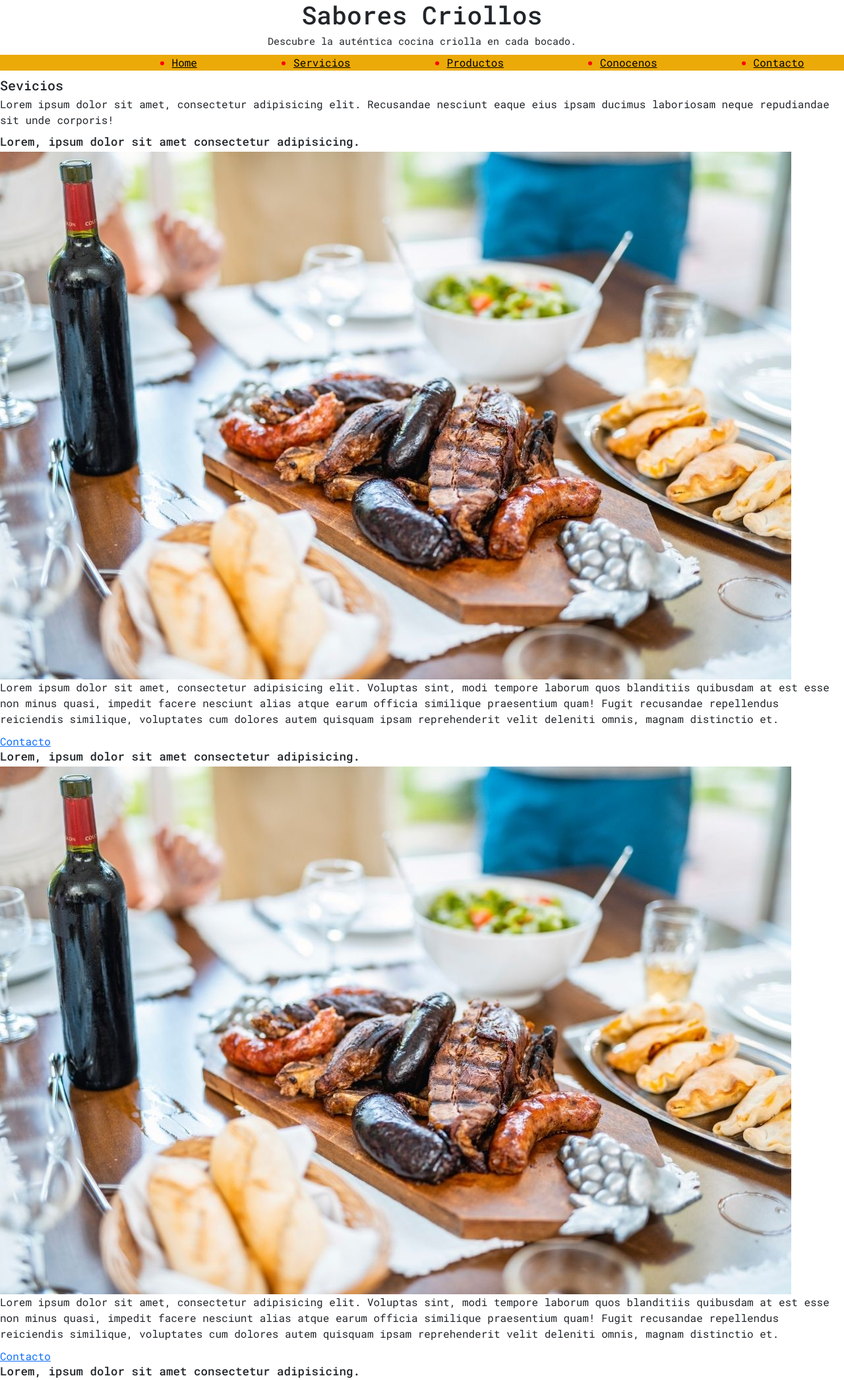
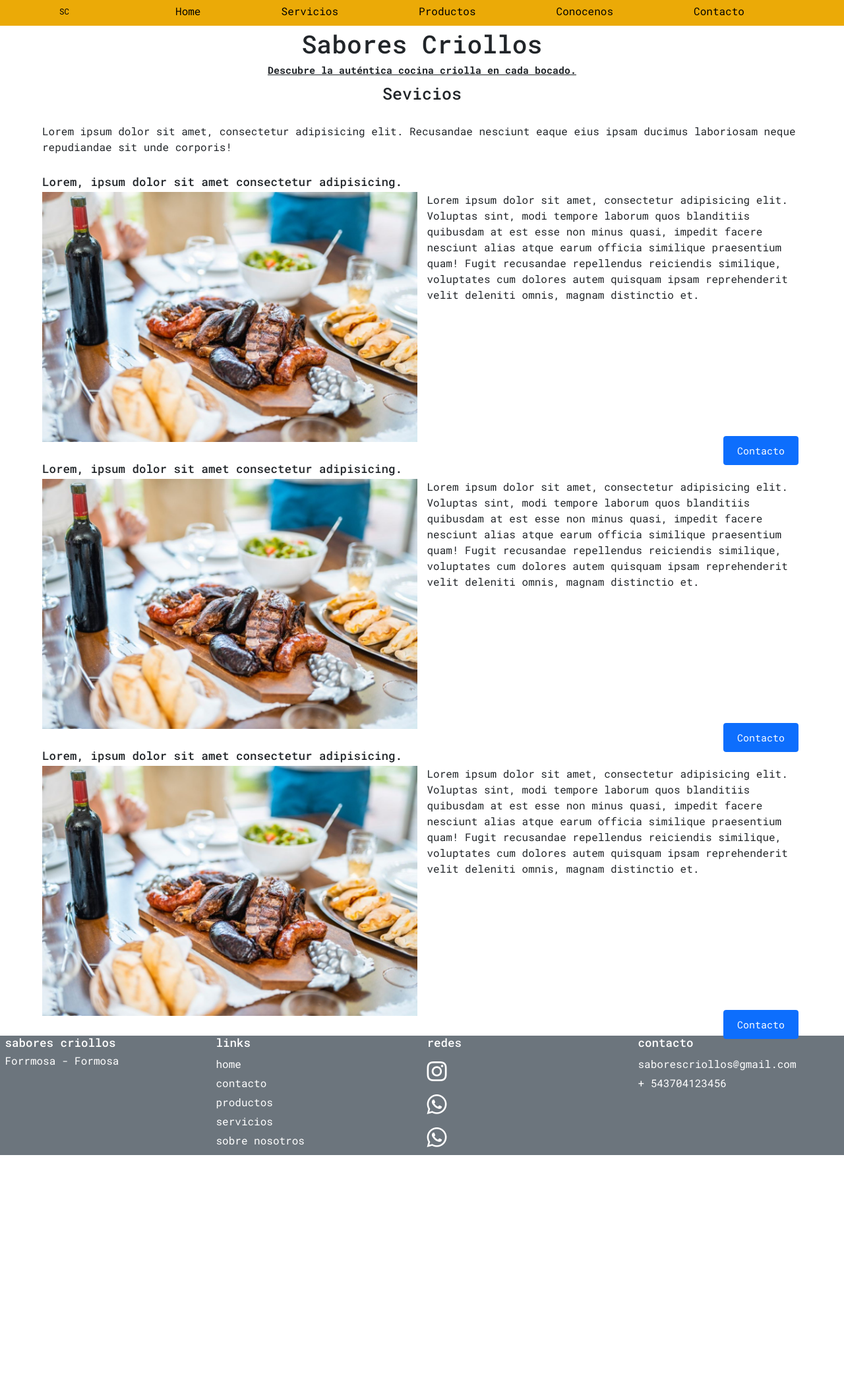
Before and after one commit to salinasmaury/saborescriollos, a plain HTML site: page html/servicios.html in a window 1280 px wide. Shown: the top 2092 px of the page at 66% size. After the commit the page ends 1751 px from the top, so only its background shows below. Drawn offline with nearby package versions, Linux system fonts and the light colour scheme; files that its build step writes are made by us from their sources; a web font is replaced by a local one.

Commit message:
se termina parcialmente sevicios.html

```diff
--- a/estilos/estilos.css
+++ b/estilos/estilos.css
@@ -2,7 +2,7 @@
     --color-primario: #ebaa07;
     --blanco: #fff;
     --negro: #000;
-    --color-fondo-hover: #aaa;
+    --color-fondo-hover: #aaaaaa23;
 
 }
 
@@ -59,11 +59,16 @@ header .titulo {
 .eslogan {
     text-align: center;
     font-size: 1.5rem;
+    font-weight: 700;
+    text-decoration: underline;
 }
 
+.home-main-lyout,
 .main {
     margin: 0 auto;
-    max-width: 110rem;
+    max-width: 100%;
+    width: 120rem;
+
 }
 
 /*presentacion en tamaño mobile
@@ -77,6 +82,9 @@ header .titulo {
 .main .presentacion {
     line-height: 2.5rem;
     margin-bottom: 1.5rem;
+    padding: 0;
+    margin: 0 auto;
+    width: 100%;
 }
 
 .home-main-lyout section div img {
@@ -147,6 +155,21 @@ header .titulo {
     font-size: 3rem;
 }
 
+/* ESTILOS DE servicio.html */
+.servicios-main-lyout {
+    max-width: 100%;
+
+
+}
+.servicios-main-lyout section {
+    margin: 0 auto 3rem auto;
+
+
+}
+.servicios-main-lyout div img {
+    max-width: 100%;
+}
+
 @media (min-width: 992px) {
     .navbar {
         margin-left: auto;
@@ -165,13 +188,85 @@ header .titulo {
 }
 
 @media (min-width:768px) {
+    .home-main-lyout {
+        max-width: 100%;
+    }
+
+    .servicios-main-lyout,
+    .home-main-lyout,
+    .presentacion {
+        max-width: 90%;
+        margin: 0 auto;
+
+    }
+
+    .servicios-main-lyout section {
+        position: relative;
+        margin: 0 auto 3rem auto;;
+    }
+
+    .servicios-main-lyout section:hover {
+        border: solid #0d6dfd3a 2px;
+        background-color: var(--color-fondo-hover);
+    }
+
+    .servicios-main-lyout section .btn {
+        padding: 1rem 2rem;
+        font-size: 1.5rem;
+        position: absolute;
+        right: 0.5rem;
+        bottom: -3.5rem;
+
+    }}
+
+
+
+@media (min-width: 576px) {
+    .home-main-lyout {
+        max-width: 100%;
+    }
 
     .home-main-lyout .carrusel,
     .home-main-lyout section {
         max-width: 90%;
         margin: 0 auto;
+    }
+
+
+
+    .servicios-main-lyout section .btn {
+        padding: 1rem 2rem;
+        font-size: 1.5rem;
+        display: block;
+
+    }
+}
+@media (max-width: 576px) {
+    .home-main-lyout {
+        max-width: 100%;
 
     }
 
+    .home-main-lyout .carrusel,
+    .home-main-lyout section {
+        max-width: 90%;
+        margin: 0 auto 3rem auto;
+    }
 
+    .servicios-main-lyout section {
+
+        margin: 2rem;
+    }
+
+    .servicios-main-lyout section:hover {
+        border: solid #0d6dfd3a 2px;
+        background-color: var(--color-fondo-hover);
+    }
+
+    .servicios-main-lyout section .btn {
+        padding: 1rem 2rem;
+        font-size: 1.5rem;
+        display: block;
+
+    }
 }
--- a/html/servicios.html
+++ b/html/servicios.html
@@ -5,22 +5,19 @@
     <meta charset="UTF-8">
     <meta http-equiv="X-UA-Compatible" content="IE=edge">
     <meta name="viewport" content="width=device-width, initial-scale=1.0">
-    <link rel="stylesheet" href="./estilos/bootstrap/bootstrap.min.css">
+    <link rel="stylesheet" href="https://cdn.jsdelivr.net/npm/bootstrap-icons@1.10.5/font/bootstrap-icons.css">
+    <link rel="stylesheet" href="../estilos/bootstrap/bootstrap.min.css">
     <link rel="preconnect" href="https://fonts.googleapis.com">
     <link rel="preconnect" href="https://fonts.gstatic.com" crossorigin>
     <link
         href="https://fonts.googleapis.com/css2?family=Alkalami&family=Bungee+Spice&family=EB+Garamond&family=Krub:wght@400;700&family=Oswald:wght@300&family=Roboto+Mono:wght@400;500;700&display=swap"
         rel="stylesheet">
-    <link rel="stylesheet" href="estilos/estilos.css">
+    <link rel="stylesheet" href="../estilos/estilos.css">
     <title>Sabores Criollos</title>
 </head>
 
 <body>
-    <header>
-        <h1 class="titulo">Sabores Criollos</h1>
-        <p class="eslogan">Descubre la auténtica cocina criolla en cada bocado.</p>
-
-    </header>
+    <!--
 
         <div class="nav-bg">
             <nav class="container">
@@ -33,59 +30,111 @@
                 </ul>
             </nav>
     </div>
+-->
+    <div class="nav-bg">
+        <nav class="navbar navbar-expand-lg  nav-bg">
+            <div class="container-fluid nav-bg">
+                <a class="navbar-brand" href="#">SC</a>
+                <button class="navbar-toggler" type="button" data-bs-toggle="collapse"
+                    data-bs-target="#navbarSupportedContent" aria-controls="navbarSupportedContent"
+                    aria-expanded="false" aria-label="Toggle navigation">
+                    <span class="navbar-toggler-icon"></span>
+                </button>
+                <div class="collapse navbar-collapse" id="navbarSupportedContent">
+                    <ul class="navbar-nav me-auto mb-2 mb-lg-0">
+                        <li class="nav-item">
+                            <a class="nav-link" href="/index.html">Home</a>
+                        </li>
+                        <li class="nav-item">
+                            <a class="nav-link" href="/html/servicios.html">Servicios</a>
+                        </li>
+                        <li class="nav-item">
+                            <a class="nav-link" href="/html/productos.html">Productos</a>
+                        </li>
+                        <li class="nav-item">
+                            <a class="nav-link" href="/html/conocenos.html">Conocenos</a>
+                        </li>
+                        </li>
+                        <li class="nav-item">
+                            <a class="nav-link" href="/html/contacto.html">Contacto</a>
+                        </li>
+                        </li>
+                    </ul>
+                </div>
+            </div>
+        </nav>
+    </div>
+    <header>
+        <h1 class="titulo">Sabores Criollos</h1>
+        <p class="eslogan">Descubre la auténtica cocina criolla en cada bocado.</p>
 
-    <main>
-        <h2>Sevicios</h2>
-        <p>Lorem ipsum dolor sit amet, consectetur adipisicing elit. Recusandae nesciunt eaque eius ipsam ducimus
+    </header>
+
+    <main class="main servicios-main-lyout mb-8">
+        <h2 class="text-center h1 mb-5">Sevicios</h2>
+        <p class="mb-5">Lorem ipsum dolor sit amet, consectetur adipisicing elit. Recusandae nesciunt eaque eius ipsam ducimus
             laboriosam neque repudiandae sit unde corporis!</p>
+        <section class="">
             <h3>Lorem, ipsum dolor sit amet consectetur adipisicing.</h3>
-        <section>
-            <div class="container-img">
+            <div class="row">
+                <div class="col-lg-6">
                     <img src="/img/asadovarios.jpg" alt="comida argentina">
                 </div>
-            <div class="container-text">
-                <p>Lorem ipsum dolor sit amet, consectetur adipisicing elit. Voluptas sint, modi tempore laborum quos
+
+                <p class="col-lg-6">Lorem ipsum dolor sit amet, consectetur adipisicing elit. Voluptas sint, modi
+                    tempore laborum quos
                     blanditiis quibusdam at est esse non minus quasi, impedit facere nesciunt alias atque earum officia
                     similique praesentium quam! Fugit recusandae repellendus reiciendis similique, voluptates cum
                     dolores autem quisquam ipsam reprehenderit velit deleniti omnis, magnam distinctio et.</p>
+
+                <div class="container-botom">
+                    <a class="btn btn-primary" href="contacto.html">Contacto</a>
                 </div>
-            <div class="container-botom">
-                <a href="contacto.html">Contacto</a>
             </div>
         </section>
+        <section class="">
             <h3>Lorem, ipsum dolor sit amet consectetur adipisicing.</h3>
-        <section>
-            <div class="container-img">
+            <div class="row">
+                <div class="col-lg-6">
                     <img src="/img/asadovarios.jpg" alt="comida argentina">
                 </div>
-            <div class="container-text">
-                <p>Lorem ipsum dolor sit amet, consectetur adipisicing elit. Voluptas sint, modi tempore laborum quos
+
+                <p class="col-lg-6">Lorem ipsum dolor sit amet, consectetur adipisicing elit. Voluptas sint, modi
+                    tempore laborum quos
                     blanditiis quibusdam at est esse non minus quasi, impedit facere nesciunt alias atque earum officia
                     similique praesentium quam! Fugit recusandae repellendus reiciendis similique, voluptates cum
                     dolores autem quisquam ipsam reprehenderit velit deleniti omnis, magnam distinctio et.</p>
+
+                <div class="container-botom">
+                    <a class="btn btn-primary" href="contacto.html">Contacto</a>
                 </div>
-            <div class="container-botom">
-                <a href="contacto.html">Contacto</a>
             </div>
         </section>
+        <section class="">
             <h3>Lorem, ipsum dolor sit amet consectetur adipisicing.</h3>
-        <section class="container-final">
-            <div class="container-img">
+            <div class="row">
+                <div class="col-lg-6">
                     <img src="/img/asadovarios.jpg" alt="comida argentina">
                 </div>
-            <div class="container-text">
-                <p>Lorem ipsum dolor sit amet, consectetur adipisicing elit. Voluptas sint, modi tempore laborum quos
+
+                <p class="col-lg-6">Lorem ipsum dolor sit amet, consectetur adipisicing elit. Voluptas sint, modi
+                    tempore laborum quos
                     blanditiis quibusdam at est esse non minus quasi, impedit facere nesciunt alias atque earum officia
                     similique praesentium quam! Fugit recusandae repellendus reiciendis similique, voluptates cum
                     dolores autem quisquam ipsam reprehenderit velit deleniti omnis, magnam distinctio et.</p>
+
+                <div class="container-botom">
+                    <a class="btn btn-primary" href="contacto.html">Contacto</a>
                 </div>
-            <div class="container-botom">
-                <a href="contacto.html">Contacto</a>
             </div>
         </section>
 
 
+
+
+
     </main>
+    <!--
 
     <div class="footer-bg">
         <footer>
@@ -98,7 +147,50 @@
 
         </footer>
     </div>
-    <script src="./estilos/bootstrap/bootstrap.bundle.min.js"></script>
+-->
+    <footer class="footer container-fluid ">
+        <div class="row p5 bg-secondary text-white">
+            <div class=" col-xs-12 col-sm-6 col-md-3 col-lg-3">
+                <p class="h3">sabores criollos</p>
+                <div class="mb-2">
+                    <p>Forrmosa - Formosa</p>
+                </div>
+
+            </div>
+            <div class="col-xs-12 col-sm-6 col-md-3 col-lg-3">
+                <p class="h3 mb-3">links</p>
+                <div class="mb-2">
+                    <a class="text-white text-decoration-none " href="">home</a>
+                </div>
+                <div class="mb-2">
+                    <a class="text-white text-decoration-none " href="">contacto</a>
+                </div>
+                <div class="mb-2">
+                    <a class="text-white text-decoration-none " href="">productos</a>
+                </div>
+                <div class="mb-2">
+                    <a class="text-white text-decoration-none " href="">servicios</a>
+                </div>
+                <div class="mb-2">
+                    <a class="text-white text-decoration-none " href="">sobre nosotros</a>
+                </div>
+            </div>
+            <div class=" col-xs-12 col-sm-6 col-md-3 col-lg-3">
+                <div class="row">
+                    <p class="h3 mb-3 text">redes</p>
+                    <div class="mb-2 "><a href="#"><i class="textbi bi-instagram rock"></i></a></div>
+                    <div class="mb-2 "><a href="#"><i class="textbi bi-whatsapp"></i></a></div>
+                    <div class="mb-2 "><a href="#"><i class="textbi bi-whatsapp"></i></a></div>
+                </div>
+            </div>
+            <div class=" col-xs-12 col-sm-6 col-md-3 col-lg-3">
+                <p class="h3 mb-3">contacto</p>
+                <p class="mb-2">saborescriollos@gmail.com</p>
+                <p class="mb-2">+ 543704123456</p>
+            </div>
+        </div>
+    </footer>
+    <script src="../estilos/bootstrap/bootstrap.bundle.min.js"></script>
 </body>
 
 </html>
```
Also changed, not shown: index.html (+2 -2 lines). Lines whose indentation alone changed are shown as unchanged.
